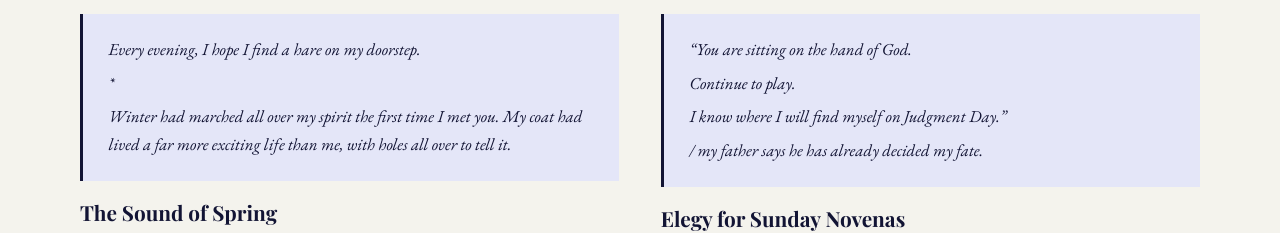
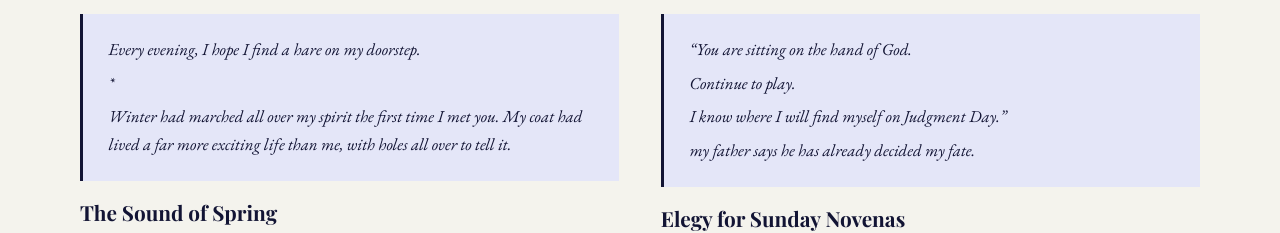
Before and after one commit to thresholdlitmag/threshold-website, a React (Vite) app: page /gallery in a window 1280 px wide. Shown: the part 2860-3093 px from the top of the page. Built offline with nearby package versions, Linux system fonts and the light colour scheme; a web font is replaced by a local one.

Commit message:
Refactor works data by removing flags and updating excerpts
Removed 'featured' and 'highlight' flags from several works. Adjusted excerpt formatting for consistency.

```diff
--- a/src/data/works.ts
+++ b/src/data/works.ts
@@ -51,7 +51,6 @@ export const WORKS: Work[] = [
     type: "poetry",
     author: "Bastion Price",
     edition: "Issue XXXIX — Spring 2026",
-    featured: true,
     excerpt:
       "The great goddess Durga, embodiment of power / An array of 16 arms, like petals of a flower / Each holding a weapon, of each there are only one / Grinning cheekily after a battle easilly won",
     fullText:
@@ -91,7 +90,6 @@ export const WORKS: Work[] = [
     type: "prose",
     author: "Cora Lin",
     edition: "Issue XXXIX — Spring 2026",
-    highlight: true,
     excerpt:
       "Mahishasura flew at Durga, and Durga killed him; Brahma’s blessing left the demon immune to man, god, and beast, but he had left a loophole—a woman’s hand. Mahishasura was the reason for her birth, and now she was the reason for his death.",
     fullText:
@@ -222,7 +220,6 @@ export const WORKS: Work[] = [
     type: "poetry",
     author: "Kobimtochi Obi",
     edition: "Issue XXXIX — Spring 2026",
-    highlight: true,
     excerpt:
       "the serpent's fruit / didn't leave me with childbirth / but it did bless me with stubborn hands / that creep south / splaying around in all things Eve",
     fullText:
@@ -403,6 +400,7 @@ export const WORKS: Work[] = [
       story has merged with the story of my family. It is a story of freedom. There is a quote from the book that goes
       like this: “Some birds are not meant to be caged, that’s all. Their feathers are too bright, their songs too
       sweet and wild.” I now know that my father is such a free bird. And so, too, am I.`,
+      featured: true,
   },
   {
     id: "w8",
@@ -478,6 +476,7 @@ export const WORKS: Work[] = [
       of the front door.
 
       *`,
+      highlight: true,
   },
   {
     id: "w10",
@@ -485,7 +484,7 @@ export const WORKS: Work[] = [
     type: "poetry",
     author: "Kobimtochi Obi",
     edition: "Issue XXXIX — Spring 2026",
-    excerpt:"“You are sitting on the hand of God. / Continue to play. / I know where I will find myself on Judgment Day.” / / my father says he has already decided my fate.",
+    excerpt:"“You are sitting on the hand of God. / Continue to play. / I know where I will find myself on Judgment Day.” / my father says he has already decided my fate.",
     fullText:
       `“You are sitting on the hand of God.
         Continue to play.
@@ -716,6 +715,7 @@ export const WORKS: Work[] = [
     author: "Moubon Ray Kurukumbi",
     edition: "Issue XXXIX — Spring 2026",
     imageUrl: "/art/burned.jpg",
+    highlight: true,
   },
   {
     id: "w18",
@@ -768,7 +768,7 @@ export const WORKS: Work[] = [
     type: "poetry",
     author: "Kobimtochi Obi",
     edition: "Issue XXXIX — Spring 2026",
-    excerpt: "water laps up the sides of the bathtub / each wet curve on porcelain is a lizard’s tail / / i let it take me as i sink into the bath / i’m hoping to become something reptilian",
+    excerpt: "water laps up the sides of the bathtub / each wet curve on porcelain is a lizard’s tail / i let it take me as i sink into the bath / i’m hoping to become something reptilian",
     fullText:
       `water laps up the sides of the bathtub
       each wet curve on porcelain is a lizard’s tail
```
